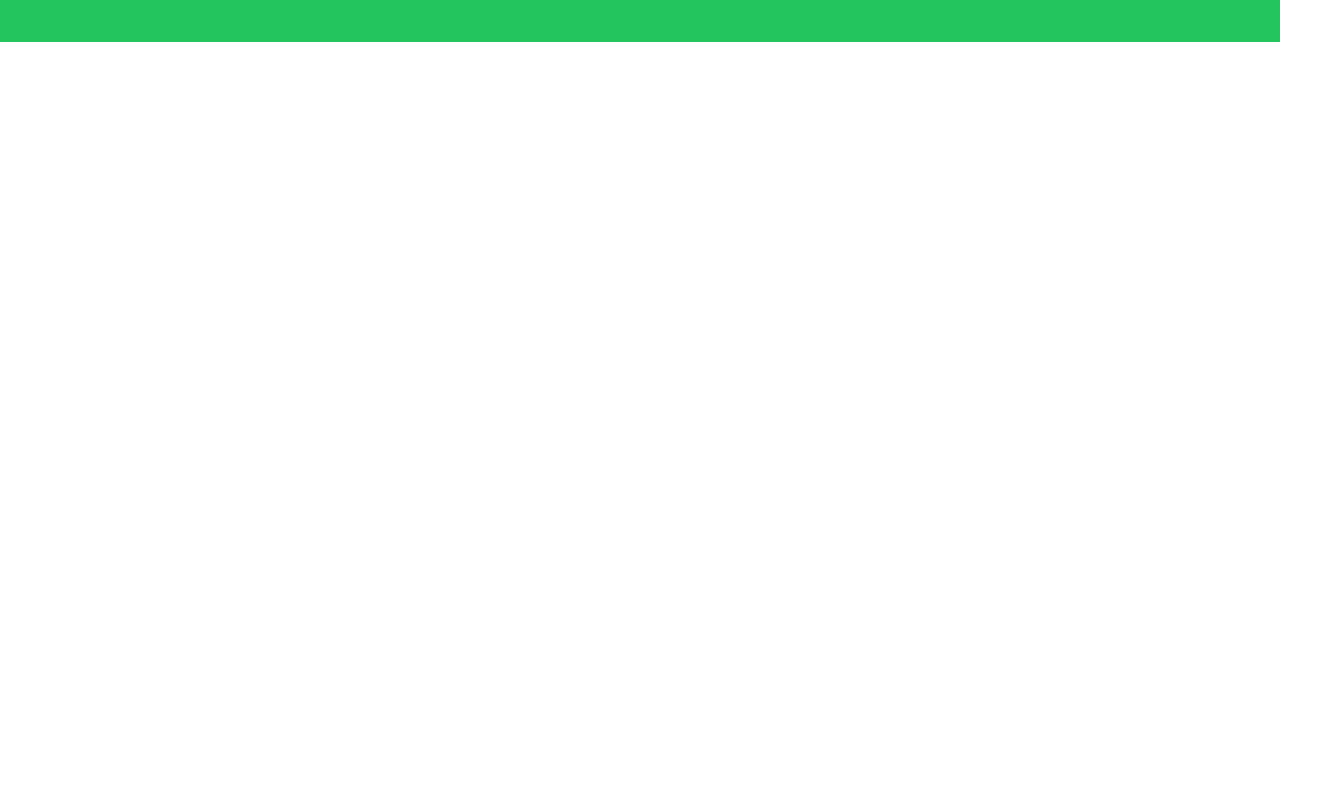
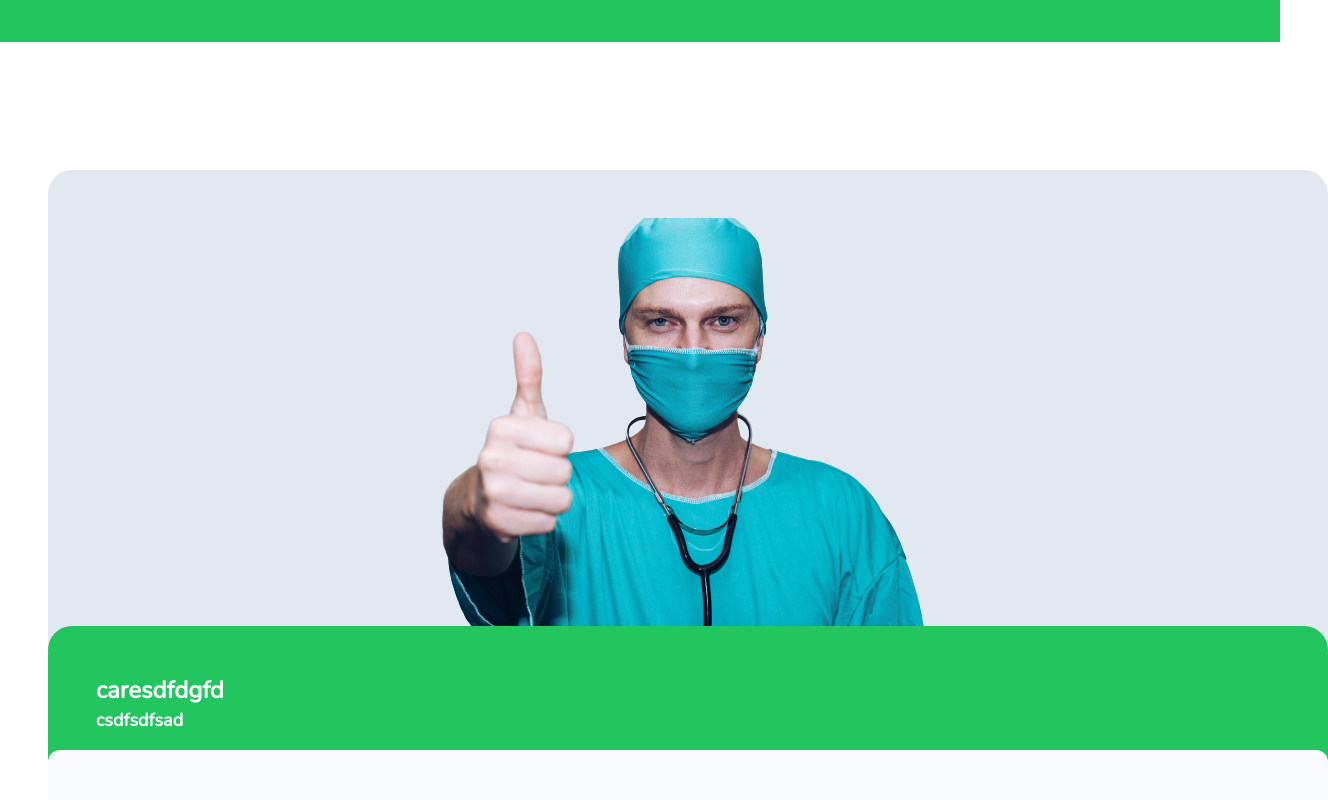
Before and after one commit to rajatyadav8540/Docuty, a React (Create React App) app in the folder frontend/: page / in a window 1280 px wide. Shown: the part 4681-5481 px from the top of the page, 1328 px wide, since content can reach past the window. Before the commit the page ends 4723 px from the top, so only its background shows below. Built offline with nearby package versions, Linux system fonts and the light colour scheme.

Commit message:
new changes

```diff
--- /dev/null
+++ b/frontend/src/components/doc_page/div_mid.js
@@ -0,0 +1,17 @@
+export default function DivMid ({
+    name,
+    speciality
+}) {
+    return(
+        <>
+            <div className=" bg-green-500 rounded-t-3xl p-12 -mt-12">
+                    <h1 className='text-left text-white font-bold text-2xl'>
+                        {name}
+                    </h1>
+                    <h1 className='text-left text-white font-bold text-lg'>
+                        {speciality}
+                    </h1>
+                </div>
+        </>
+    )
+}
--- /dev/null
+++ b/frontend/src/components/doc_page/div_top.js
@@ -0,0 +1,11 @@
+export default function DivTop ({
+    image
+}) {
+    return(
+        <>
+            <div className="text-xl bg-slate-200 rounded-t-3xl pt-12 flex justify-center">
+                    <img src={image} className="mr-28 mb-12"></img>
+            </div>
+        </>
+    )
+}
--- /dev/null
+++ b/frontend/src/components/doc_page/doc_final.js
@@ -0,0 +1,26 @@
+
+import img from './img.png'
+import DivTop from './div_top'
+import DivMid from './div_mid'
+
+
+
+export default function DocPage()
+{
+    return (
+        <>
+
+            <div className="container my-32 mx-12">
+                <DivTop
+                image = {img}/>
+
+                <DivMid
+                name="caresdfdgfd"
+                speciality= "csdfsdfsad"/>
+                <div className="text-xl bg-slate-50 rounded-xl p-12 text-xl text-left -mt-8">
+
+                </div>
+                </div>
+        </>
+    )
+}
--- a/frontend/src/pages/index.js
+++ b/frontend/src/pages/index.js
@@ -10,8 +10,7 @@ import FullTestimonial from "../components/testimonial/full"
 import Company from "../components/footer/company"
 import FullFooter from "../components/footer/fullfooter"
 import BasicButtons from "../components/input/button"
-
-
+import DocPage from "../components/doc_page/doc_final"
 
 export default function Index(){
 
@@ -32,7 +31,7 @@ export default function Index(){
                <Download/>
                <FullTestimonial/>
                <FullFooter />
-
+               <DocPage/>
 
         </div>
     )
```
Also changed, not shown: frontend/src/components/doc_page/about.js (added, +20 -0 lines), frontend/src/components/doc_page/constant.js (added, +32 -0 lines), frontend/src/components/doc_page/div_low.js (added, +17 -0 lines), frontend/src/components/doctor_card/card_template.js (+4 -11 lines), frontend/src/components/doc_page/button.js (added), frontend/src/components/doc_page/div_bottom.js (added), frontend/src/components/doc_page/div_medium_name_section.js (added), frontend/src/components/doc_page/doc_pre_final.js (added), frontend/src/components/doc_page/img.png (added).
